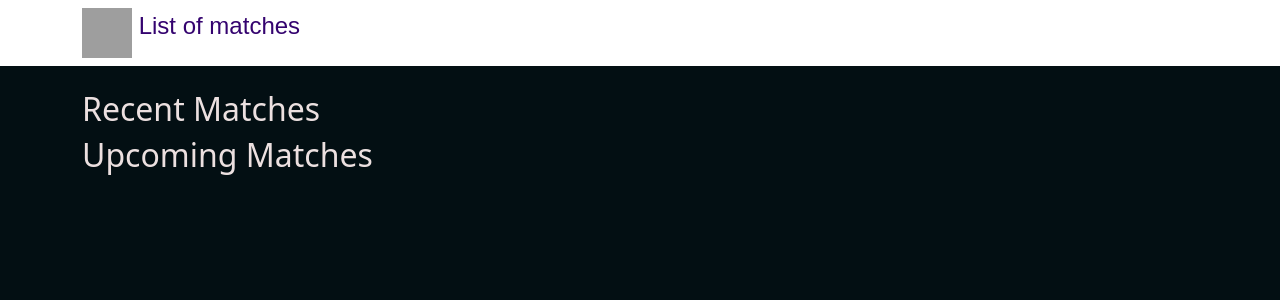
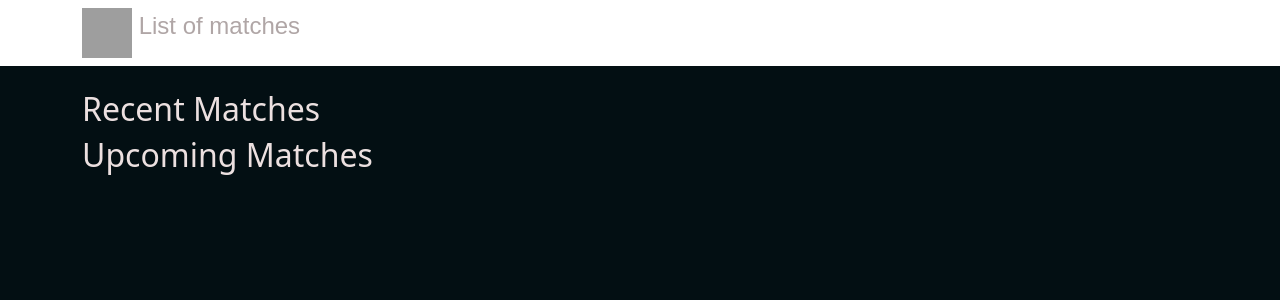
Before and after one commit to narayanmurgod/cricket-live-score-gke-app, a Flask app: page / in a window 1280 px wide. Shown: the top 300 px of the page. Run offline with Flask 3, Linux system fonts and the light colour scheme; data that the repository does not hold is empty; grey boxes are pictures that could not be loaded.

Commit message:
chnaged the colour

```diff
--- a/templates/index.html
+++ b/templates/index.html
@@ -13,7 +13,7 @@
         }
         .top-bar {
             background-color: rgb(255, 255, 255); /* Change the background color */
-            color: #34036f; /* Change the text color */
+            color: #b0a6a6; /* Change the text color */
             padding: 8px;
             font-size: 24px;
             font-family: Arial, sans-serif; /* Change the font family */
```
